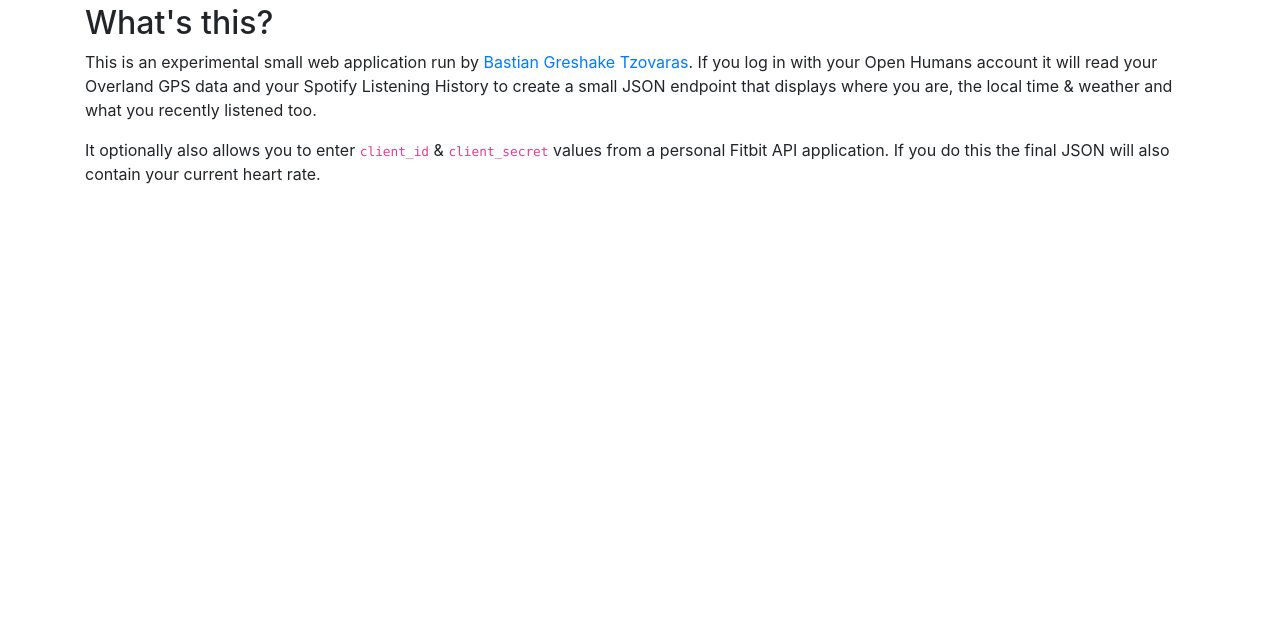
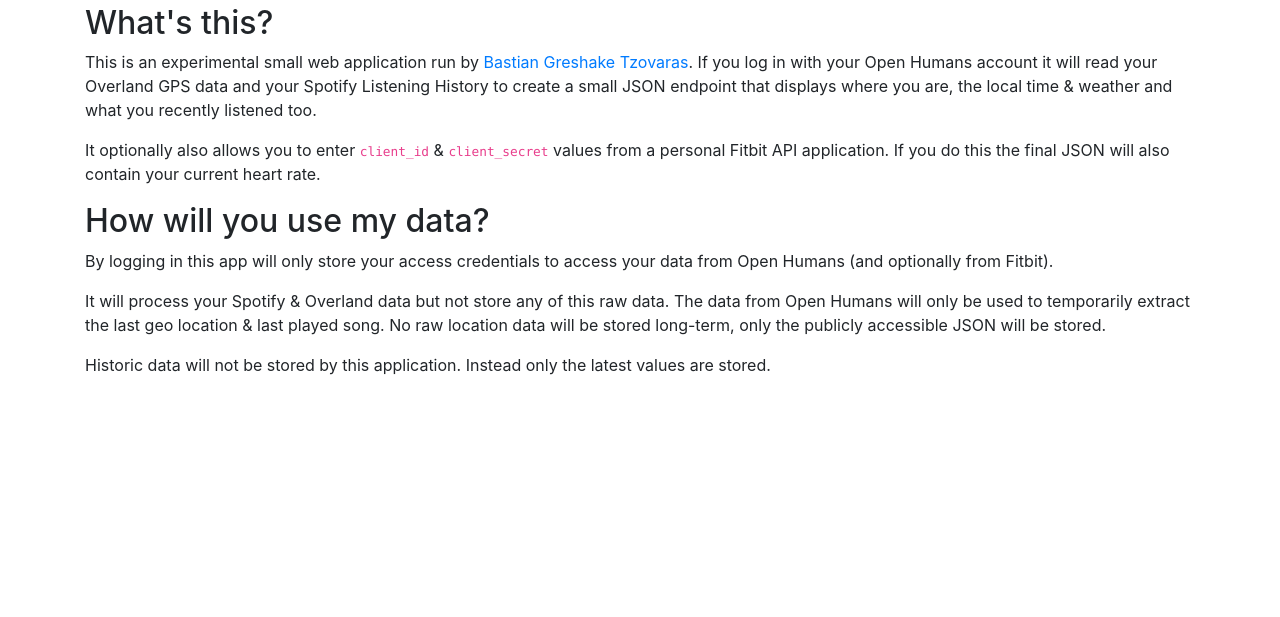
Before and after one commit to gedankenstuecke/personal-api, a Django app: page /about in a window 1280 px wide. Shown: the part 56-673 px from the top of the page. Run offline with Django 3.2, Linux system fonts and the light colour scheme; some libraries are stand-ins or nearby versions.

Commit message:
more template about

```diff
--- a/main/templates/main/about.html
+++ b/main/templates/main/about.html
@@ -13,4 +13,17 @@
 If you do this the final JSON will also contain your current heart rate.
 </p>
 
+<h2>How will you use my data?</h2>
+<p>
+By logging in this app will only store your access credentials to access your data from Open Humans (and optionally from Fitbit).
+</p>
+<p>
+It will process your Spotify & Overland data but not store any of this raw data. The data from Open Humans will only be used to temporarily extract the
+last geo location & last played song. No raw location data will be stored long-term, only the publicly accessible JSON will be stored.
+</p>
+
+<p>
+Historic data will not be stored by this application. Instead only the latest values are stored.
+</p>
+
 {%endblock main%}
```
